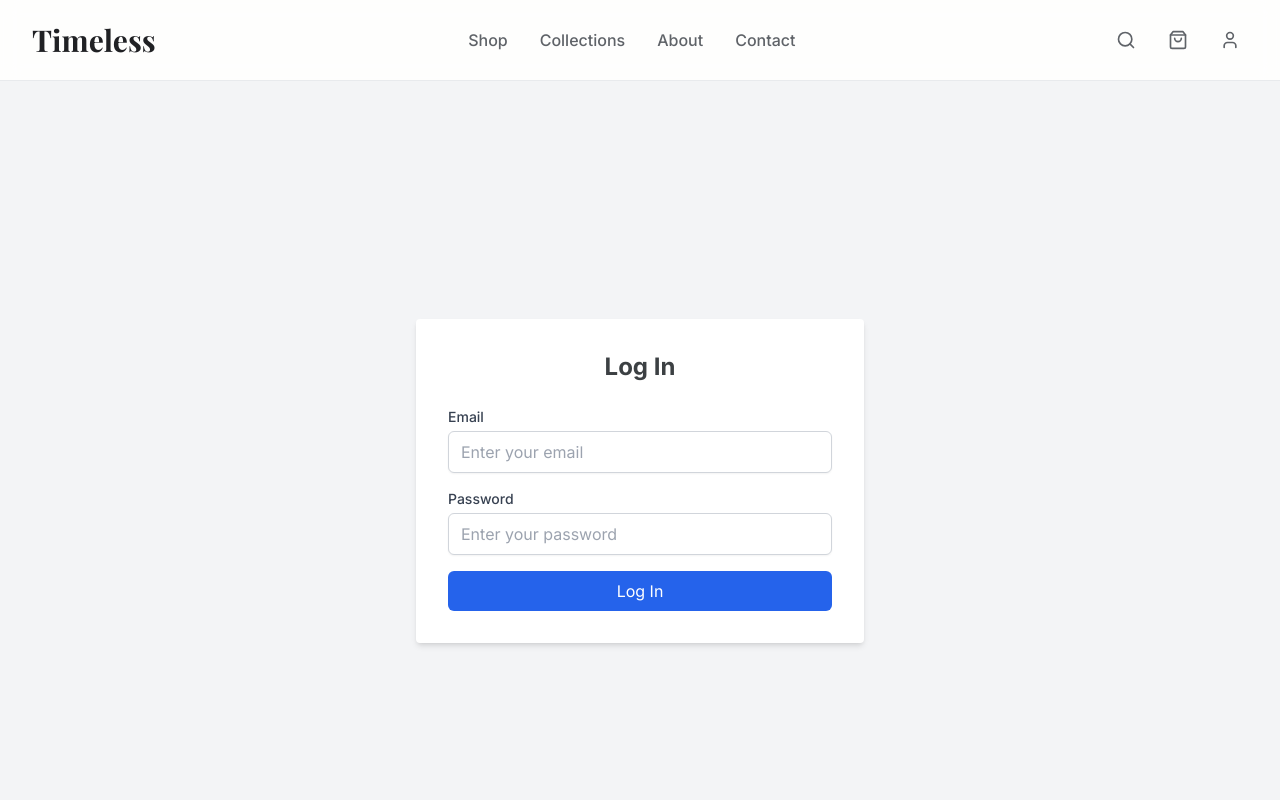
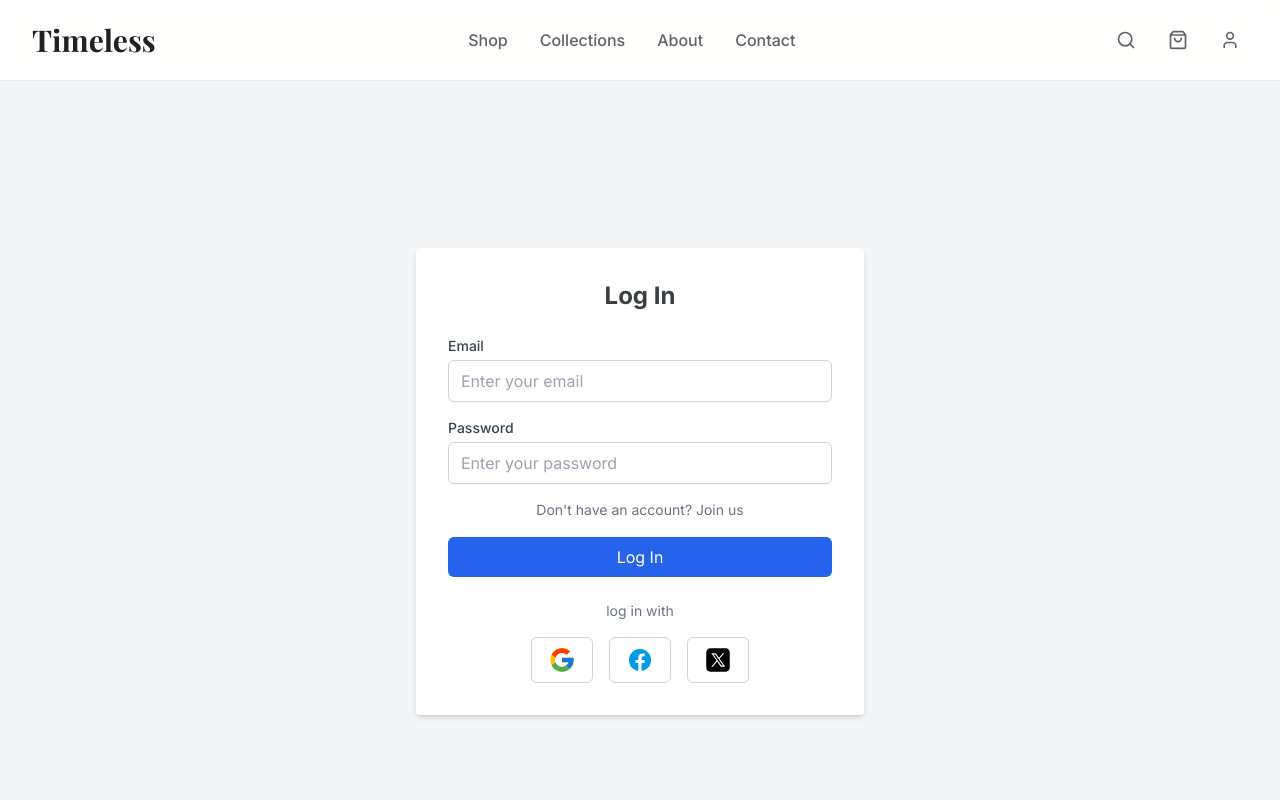
Before and after one commit to BenTran203/E_commerce, a Next.js app: page /auth/login in a window 1280 px wide. Shown: the top 800 px of the page. Built offline with nearby package versions, Linux system fonts and the light colour scheme; a web font is replaced by a local one.

Commit message:
Update Log In And Sign Up page

```diff
--- a/src/app/auth/login/page.tsx
+++ b/src/app/auth/login/page.tsx
@@ -1,4 +1,13 @@
+'use client';
+import { signIn } from 'next-auth/react'
+import { useRouter, useSearchParams } from 'next/navigation';
+
+
 export default function LogIn() {
+    const router = useRouter();
+    const searchParams = useSearchParams();
+    const isLogin = !(searchParams.get('register') === 'true');
+
     return (
         <div className="min-h-screen flex items-center justify-center bg-gray-100">
             <div className="bg-white p-8 rounded shadow-md w-full max-w-md">
@@ -26,13 +35,58 @@ export default function LogIn() {
                             placeholder="Enter your password"
                         />
                     </div>
+                    <button type="button" onClick={(e) => { e.preventDefault(); router.push('/auth?register=true'); }} className="mt-4 text-sm w-full text-gray-500 hover:underline"
+                    >
+                        Don't have an account? Join us
+                    </button>
                     <button
                         type="submit"
                         className="w-full bg-blue-600 text-white py-2 px-4 rounded-md hover:bg-blue-700 transition duration-200"
                     >
                         Log In
                     </button>
+
                 </form>
+
+                {/* Social Log In Options */}
+                <div className="mt-6">
+                    <p className="text-center text-sm text-gray-500"> log in with</p>
+                    <div className="flex justify-center space-x-4 mt-4">
+                        <button
+                            onClick={() => signIn('google')}
+                            type="button"
+                            className="flex items-center px-4 py-2 border border-gray-300 rounded-md text-gray-700 hover:bg-gray-100"
+                        >
+                            <span className="[&>svg]:h-7 [&>svg]:w-7 [&>svg]:fill-[#ea4335]">
+                                <svg xmlns="http://www.w3.org/2000/svg" x="0px" y="0px" width="100" height="100" viewBox="0 0 48 48">
+                                    <path fill="#FFC107" d="M43.611,20.083H42V20H24v8h11.303c-1.649,4.657-6.08,8-11.303,8c-6.627,0-12-5.373-12-12c0-6.627,5.373-12,12-12c3.059,0,5.842,1.154,7.961,3.039l5.657-5.657C34.046,6.053,29.268,4,24,4C12.955,4,4,12.955,4,24c0,11.045,8.955,20,20,20c11.045,0,20-8.955,20-20C44,22.659,43.862,21.35,43.611,20.083z"></path><path fill="#FF3D00" d="M6.306,14.691l6.571,4.819C14.655,15.108,18.961,12,24,12c3.059,0,5.842,1.154,7.961,3.039l5.657-5.657C34.046,6.053,29.268,4,24,4C16.318,4,9.656,8.337,6.306,14.691z"></path><path fill="#4CAF50" d="M24,44c5.166,0,9.86-1.977,13.409-5.192l-6.19-5.238C29.211,35.091,26.715,36,24,36c-5.202,0-9.619-3.317-11.283-7.946l-6.522,5.025C9.505,39.556,16.227,44,24,44z"></path><path fill="#1976D2" d="M43.611,20.083H42V20H24v8h11.303c-0.792,2.237-2.231,4.166-4.087,5.571c0.001-0.001,0.002-0.001,0.003-0.002l6.19,5.238C36.971,39.205,44,34,44,24C44,22.659,43.862,21.35,43.611,20.083z"></path>
+                                </svg>
+                            </span>
+                        </button>
+                        <button
+                            onClick={() => signIn('facebook')}
+                            type="button"
+                            className="flex items-center px-4 py-2 border border-gray-300 rounded-md text-gray-700 hover:bg-gray-100"
+                        >
+                            <span className="[&>svg]:h-7 [&>svg]:w-7 [&>svg]:fill-[#1877f2]">
+                                <svg xmlns="http://www.w3.org/2000/svg" x="0px" y="0px" width="100" height="100" viewBox="0 0 48 48">
+                                    <path fill="#039be5" d="M24 5A19 19 0 1 0 24 43A19 19 0 1 0 24 5Z"></path><path fill="#fff" d="M26.572,29.036h4.917l0.772-4.995h-5.69v-2.73c0-2.075,0.678-3.915,2.619-3.915h3.119v-4.359c-0.548-0.074-1.707-0.236-3.897-0.236c-4.573,0-7.254,2.415-7.254,7.917v3.323h-4.701v4.995h4.701v13.729C22.089,42.905,23.032,43,24,43c0.875,0,1.729-0.08,2.572-0.194V29.036z"></path>
+                                </svg>
+                            </span>
+                        </button>
+                        <button
+                            onClick={() => signIn('twitter')}
+                            type="button"
+                            className="flex items-center px-4 py-2 border border-gray-300 rounded-md text-gray-700 hover:bg-gray-100"
+                        >
+                            <span className="[&>svg]:h-7 [&>svg]:w-7 [&>svg]:fill-black">
+                                <svg xmlns="http://www.w3.org/2000/svg" x="0px" y="0px" width="100" height="100" viewBox="0 0 50 50">
+                                    <path d="M 11 4 C 7.134 4 4 7.134 4 11 L 4 39 C 4 42.866 7.134 46 11 46 L 39 46 C 42.866 46 46 42.866 46 39 L 46 11 C 46 7.134 42.866 4 39 4 L 11 4 z M 13.085938 13 L 21.023438 13 L 26.660156 21.009766 L 33.5 13 L 36 13 L 27.789062 22.613281 L 37.914062 37 L 29.978516 37 L 23.4375 27.707031 L 15.5 37 L 13 37 L 22.308594 26.103516 L 13.085938 13 z M 16.914062 15 L 31.021484 35 L 34.085938 35 L 19.978516 15 L 16.914062 15 z"></path>
+                                </svg>
+                            </span>
+                        </button>
+                    </div>
+                </div>
             </div>
         </div>
     )
--- /dev/null
+++ b/src/app/auth/page.tsx
@@ -0,0 +1,48 @@
+'use client';
+
+import { useRouter, useSearchParams } from 'next/navigation';
+import { AnimatePresence, motion } from 'framer-motion';
+import LogIn from './login/page';
+import Register from './register/page';
+
+export default function AuthSwitcher() {
+    const router = useRouter();
+    const searchParams = useSearchParams();
+    const isLogin = !(searchParams.get('register') === 'true');
+
+    return (
+        <div
+            className="min-h-screen bg-cover bg-center flex items-center justify-center opacity-80 z--10"
+            style={{ backgroundImage: 'url("https://images.unsplash.com/photo-1441986300917-64674bd600d8?w=1920&h=1080&fit=crop")' }}
+        >
+            <div className="relative w-full max-w-md bg-white bg-opacity-90 p-8 rounded shadow-md">
+                <AnimatePresence initial={false} mode="wait">
+                    {isLogin ? (
+                        <motion.div
+                            key="login"
+                            initial={{ opacity: 0, y: -20 }}
+                            animate={{ opacity: 1, y: 0 }}
+                            exit={{ opacity: 0, y: 20 }}
+                            transition={{ duration: 0.3 }}
+                        >
+                            <LogIn />
+
+                        </motion.div>
+                    ) : (
+                        <motion.div
+                            key="register"
+                            initial={{ opacity: 0, y: -20 }}
+                            animate={{ opacity: 1, y: 0 }}
+                            exit={{ opacity: 0, y: 20 }}
+                            transition={{ duration: 0.3 }}
+                        >
+                            <Register />
+
+                        </motion.div>
+                    )}
+                </AnimatePresence>
+
+            </div>
+        </div>
+    );
+}
--- a/src/app/auth/register/page.tsx
+++ b/src/app/auth/register/page.tsx
@@ -1,7 +1,10 @@
 'use client'
 import { signIn } from 'next-auth/react'
+import { useRouter } from 'next/navigation';
 
 export default function Register() {
+    const router = useRouter();
+
     return (
         <div className="min-h-screen flex items-center justify-center bg-gray-100">
             <div className="bg-white p-8 rounded shadow-md w-full max-w-md">
@@ -41,6 +44,12 @@ export default function Register() {
                         />
                     </div>
                     <button
+                        onClick={() => router.push('/auth')}
+                        className="mt-4 text-sm w-full text-gray-500 hover:underline"
+                    >
+                        Already a member? Log In
+                    </button>
+                    <button
                         type="submit"
                         className="w-full bg-blue-600 text-white py-2 px-4 rounded-md hover:bg-blue-700 transition duration-200"
                     >
@@ -50,7 +59,7 @@ export default function Register() {
 
                 {/* Social Sign Up Options */}
                 <div className="mt-6">
-                    <p className="text-center text-sm text-gray-500">Or sign up with</p>
+                    <p className="text-center text-sm text-gray-500">sign up with</p>
                     <div className="flex justify-center space-x-4 mt-4">
                         <button
                             onClick={() => signIn('google')}
--- a/src/components/layout/Header.tsx
+++ b/src/components/layout/Header.tsx
@@ -157,14 +157,14 @@ const Header: React.FC = () => {
                     ) : (
                       <div className="py-2">
                         <Link
-                          href="/auth/login"
+                          href="/auth"
                           className="block px-4 py-2 text-sm text-primary-700 hover:bg-primary-50"
                           onClick={() => setIsUserMenuOpen(false)}
                         >
                           Sign In
                         </Link>
                         <Link
-                          href="/auth/register"
+                          href="/auth?register=true"
                           className="block px-4 py-2 text-sm text-primary-700 hover:bg-primary-50"
                           onClick={() => setIsUserMenuOpen(false)}
                         >
```
Also changed, not shown: src/app/globals.css (line endings or trailing spaces). Lines whose indentation alone changed are shown as unchanged.
